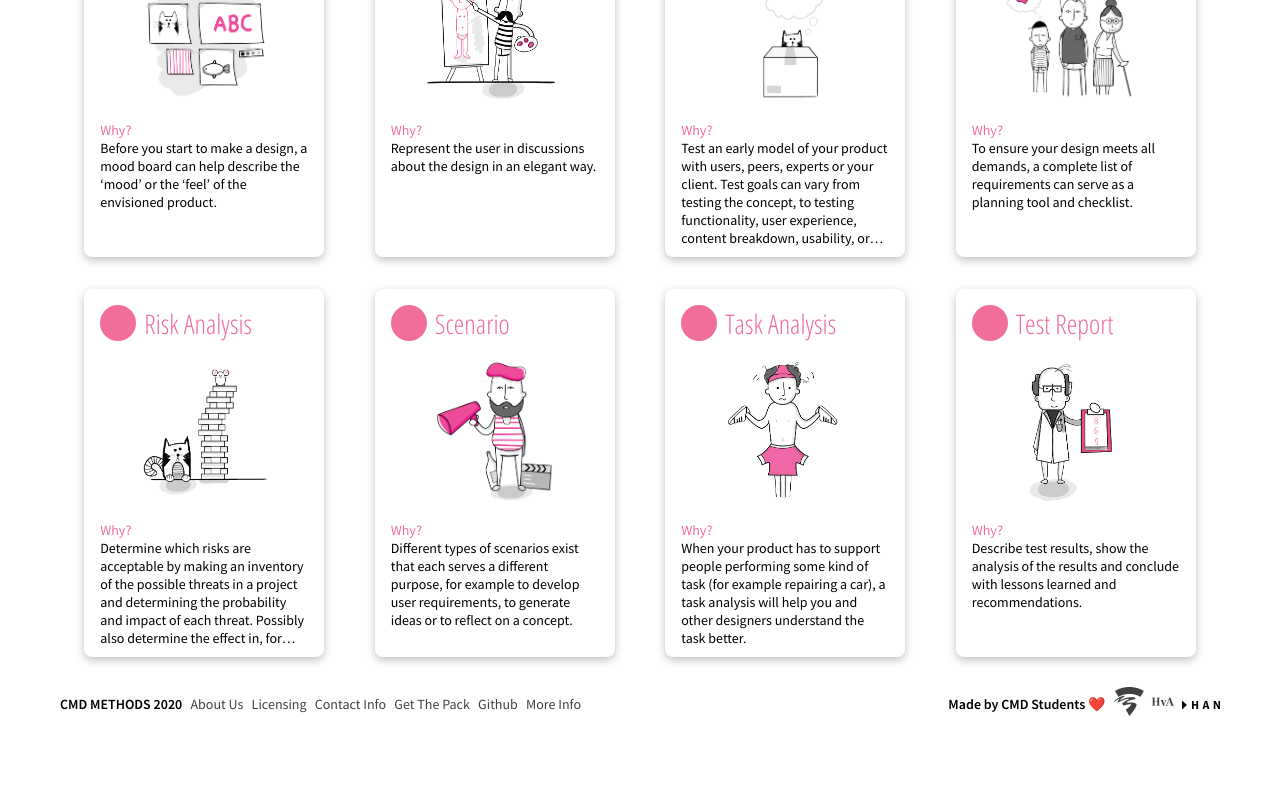
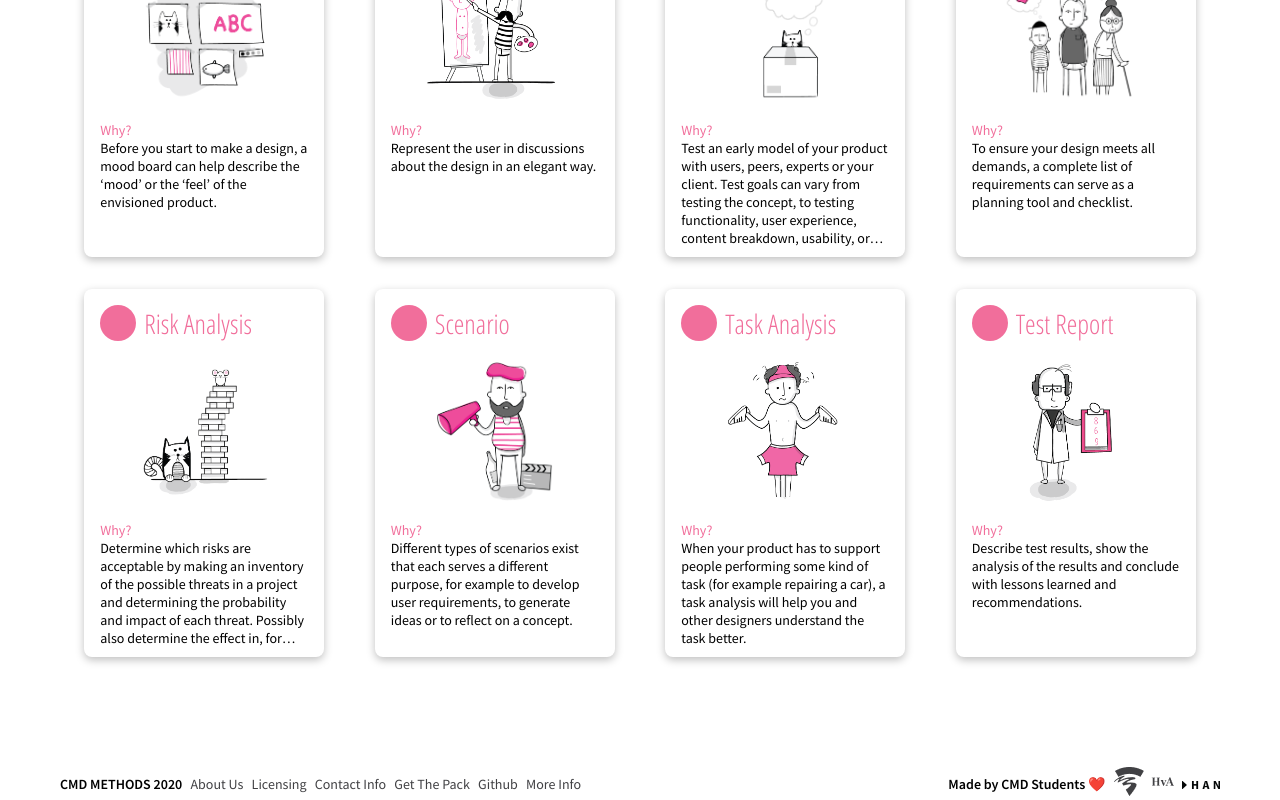
Before and after one commit to cmdmethods/herontwerp2020, a Vue app: page / in a window 1280 px wide. Shown: the part 7053-7853 px from the top of the page. Before the commit the page ends 7784 px from the top, so only its background shows below. Built offline with nearby package versions, Linux system fonts and the light colour scheme.

Commit message:
Increase margin-bottom & padding-top on footer

```diff
--- a/src/components/Footer.vue
+++ b/src/components/Footer.vue
@@ -48,7 +48,7 @@ footer {
     width: 100%;
     height: 1.8125rem;
     margin: 0 0 2.8125rem 0;
-    padding-top: 1rem;
+    padding-top: 6rem;
 }
 
 ul {
@@ -59,6 +59,7 @@ ul {
     list-style: none;
     font-family: 'Source Sans Pro', sans-serif;
     font-size: 0.875rem;
+    margin-bottom: 2rem;
 }
 
 a {
```
